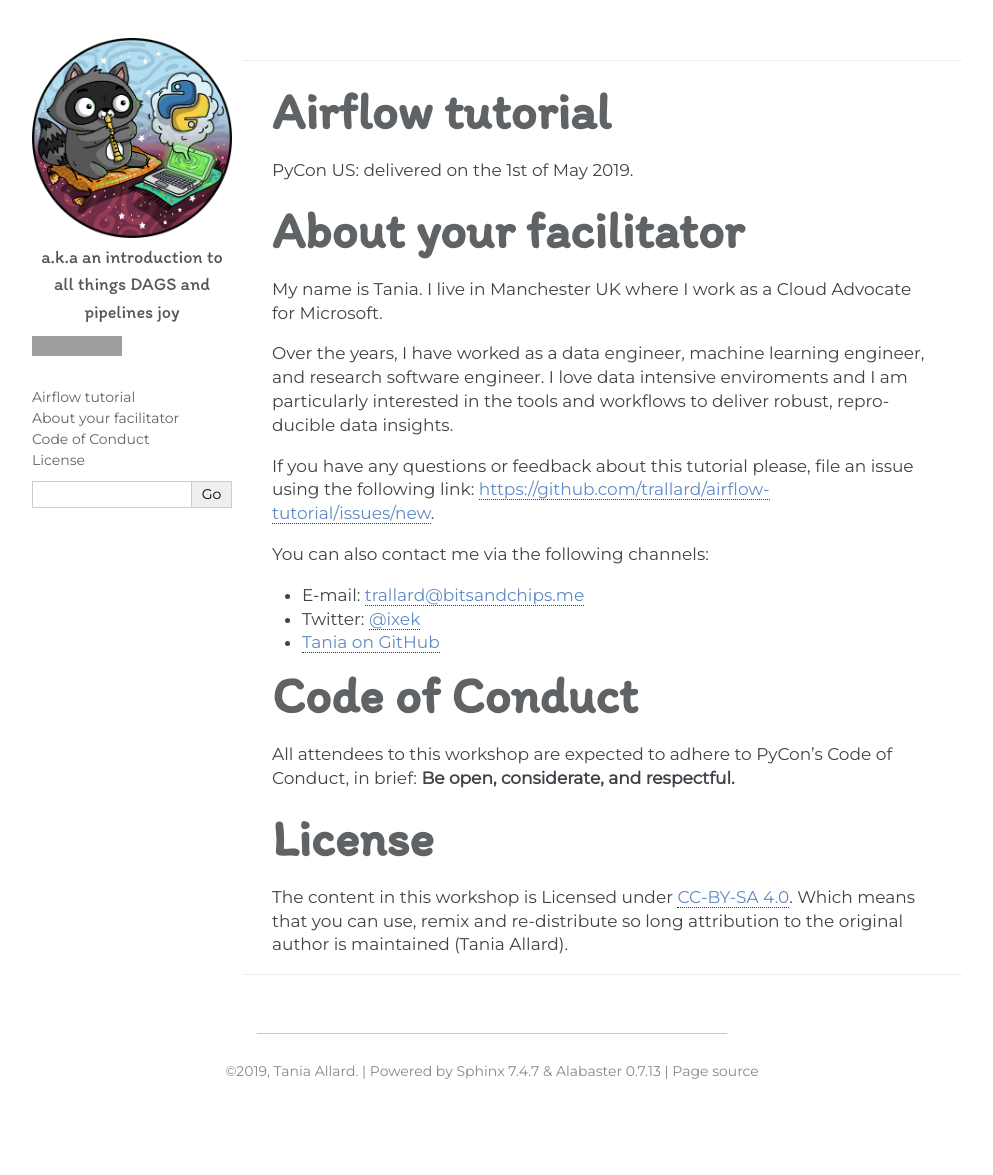
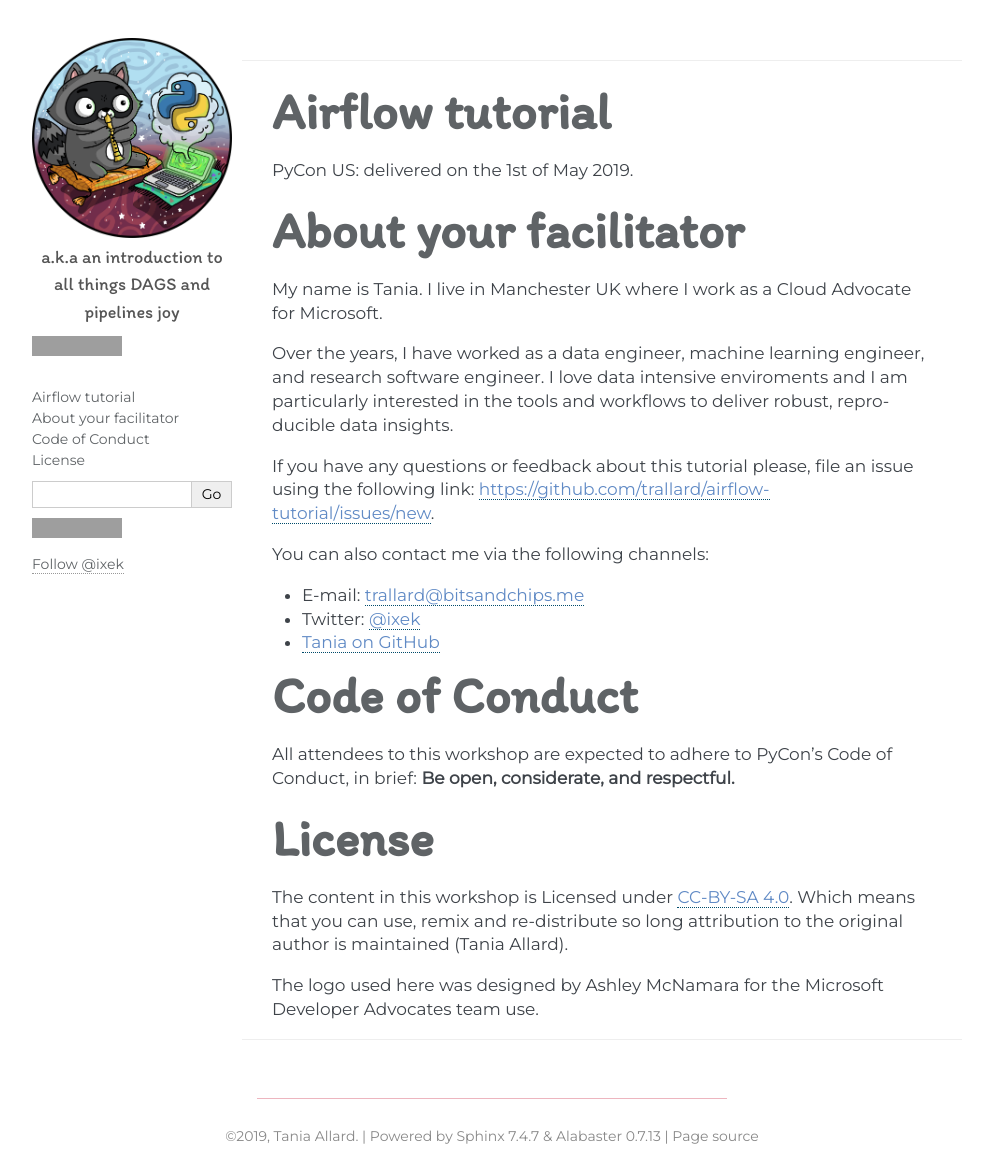
Before and after one commit to trallard/airflow-tutorial, a Sphinx documentation site: the page built from source/index.rst, in a window 1280 px wide. Shown: the whole page, without its empty margins (148-1141 px from the left). Built offline with Sphinx 7.4.7, drawn with Linux system fonts in a browser that asks for light colours; comment, search, counter and statistics services are not loaded; before the commit the page ends 1110 px from its top, so only the background shows below that; grey boxes are pictures that could not be loaded.

Commit message:
Update tutorial

```diff
--- /dev/null
+++ b/source/_templates/sidebarlogo.html
@@ -0,0 +1,6 @@
+<p><iframe src="https://ghbtns.com/github-btn.html?user=trallard&type=follow&count=false" allowtransparency="true"
+        frameborder="0" scrolling="0" width="200" height="20"></iframe></p>
+
+<p><a href="https://twitter.com/ixek" class="twitter-follow-button" data-show-count="false">Follow @ixek</a>
+    <script>!function (d, s, id) { var js, fjs = d.getElementsByTagName(s)[0], p = /^http:/.test(d.location) ? 'http' : 'https'; if (!d.getElementById(id)) { js = d.createElement(s); js.id = id; js.src = p + '://platform.twitter.com/widgets.js'; fjs.parentNode.insertBefore(js, fjs); } }(document, 'script', 'twitter-wjs');</script>
+</p>
--- a/source/conf.py
+++ b/source/conf.py
@@ -118,6 +118,7 @@
         "searchbox.html",
         "navigation.html",
         "relations.html",
+        "sidebarlogo.html",
     ]
 }
 
--- a/source/index.rst
+++ b/source/index.rst
@@ -43,3 +43,5 @@
 The content in this workshop is Licensed under `CC-BY-SA 4.0 <https://creativecommons.org/licenses/by-sa/4.0/>`_.
 Which means that you can use, remix and re-distribute so long attribution to the original
 author is maintained (Tania Allard).
+
+The logo used here was designed by Ashley McNamara for the Microsoft Developer Advocates team use.
```
